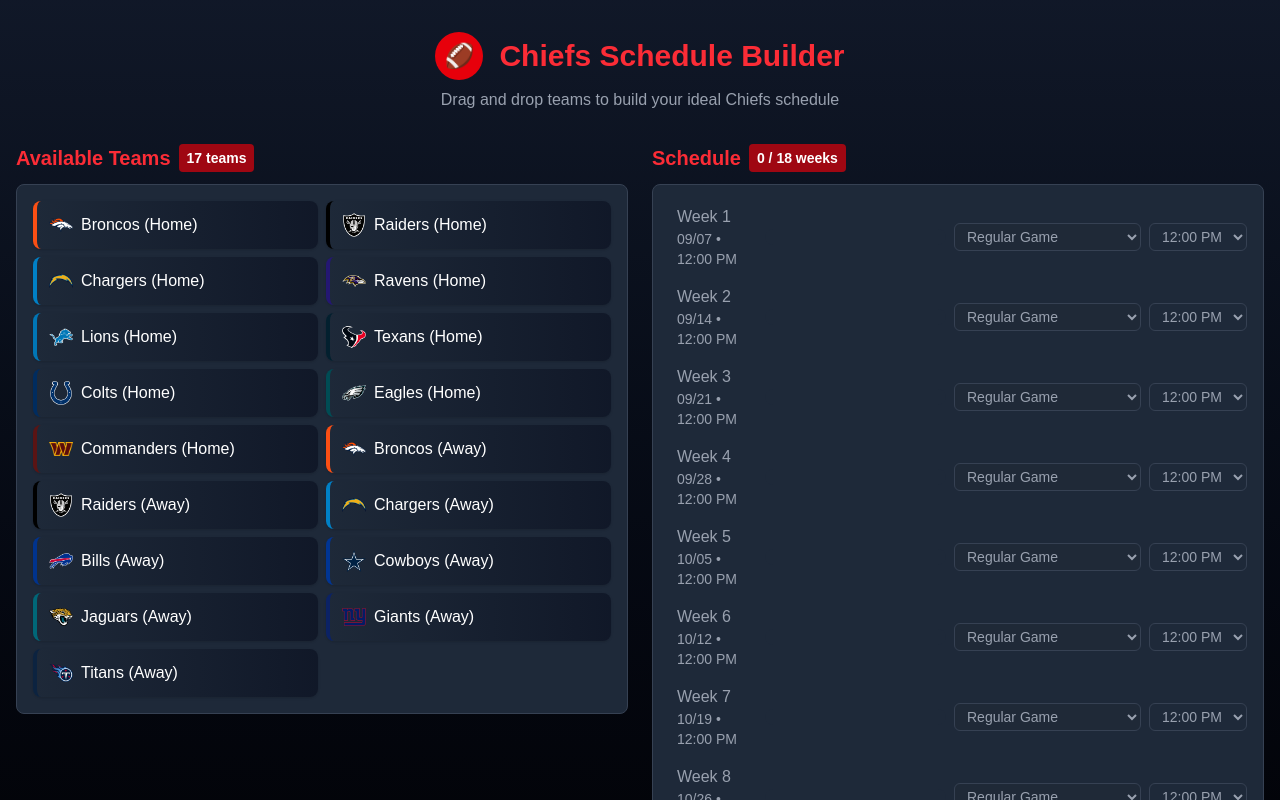
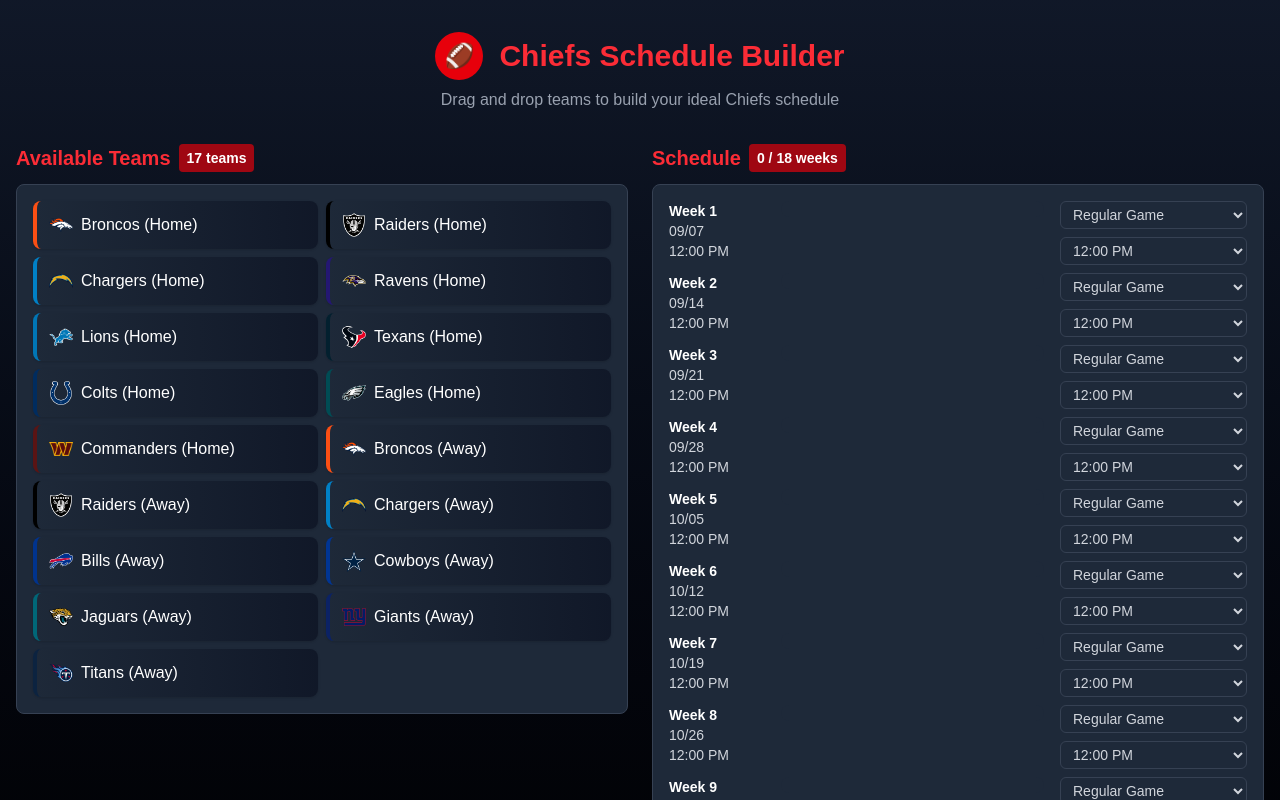
Before and after one commit to F-L-D-B/chiefs-schedule-dnd, a Next.js app: page / in a window 1280 px wide. Shown: the top 800 px of the page. Built offline with nearby package versions, Linux system fonts and the light colour scheme.

Commit message:
fixed layout

```diff
--- a/src/app/page.tsx
+++ b/src/app/page.tsx
@@ -504,16 +504,21 @@ interface WeekRowProps {
     };
 
     return (
-      <div className='mb-2 flex flex-col sm:flex-row items-stretch'>
-        <div className='w-full sm:w-24 flex-shrink-0 text-gray-400 font-medium mb-1 sm:mb-0 flex flex-row sm:flex-col items-center sm:items-start justify-between sm:justify-start px-2 py-1'>
-          <span>Week {weekNum}</span>
-          <span className='text-sm'>{gameDate}</span>
+        <div className='mb-2 flex flex-row items-start gap-4'>
+        {/* Week Info (Fixed width) */}
+        <div className='w-24 flex flex-col items-start text-sm text-gray-300'>
+          <span className='font-semibold text-white'>Week {weekNum}</span>
+          <span>{gameDate.split('•')[0].trim()}</span>
+          {gameDate.includes('•') && (
+            <span>{gameDate.split('•')[1].trim()}</span>
+          )}
         </div>
 
-        <div className='flex-grow flex items-center'>
+        {/* Drop Zone */}
+        <div className='flex-grow'>
           <DropZone
             id={id}
-            isWeek={true}
+            isWeek
             hasItem={!!item.team || item.tag === 'BYE'}
             tagColor={getTagColor(item.tag)}
           >
@@ -529,26 +534,25 @@ interface WeekRowProps {
               <div className='bg-gray-800 p-3 rounded-lg w-full text-center text-gray-400'>BYE WEEK</div>
             ) : null}
           </DropZone>
+        </div>
 
-          <div className='ml-2 flex-shrink-0 flex gap-2'>
-            {/* Game tag dropdown */}
+        {/* Controls */}
+        <div className='flex flex-col gap-2'>
           <select
             value={item.tag}
             onChange={(e) => onTagChange(e.target.value)}
-              className={`bg-gray-800 text-sm rounded-md px-2 py-1 border border-gray-700 ${getTagColor(item.tag) ? 'text-white' : 'text-gray-400'}`}
-              style={{ backgroundColor: getTagColor(item.tag) || '#1f2937' }}
+            className='bg-gray-800 text-sm rounded-md px-2 py-1 border border-gray-700 text-gray-300'
           >
             {gameTags.map((tag) => (
               <option key={tag.value} value={tag.value}>{tag.label}</option>
             ))}
           </select>
 
-            {/* Time slot dropdown (only for Regular games) */}
           {item.tag === '' && (
             <select
               value={item.timeSlot || 'noon'}
               onChange={(e) => onTimeSlotChange(e.target.value as 'noon' | 'mid-day')}
-                className='bg-gray-800 text-sm rounded-md px-2 py-1 border border-gray-700 text-gray-400'
+              className='bg-gray-800 text-sm rounded-md px-2 py-1 border border-gray-700 text-gray-300'
             >
               <option value='noon'>12:00 PM</option>
               <option value='mid-day'>3:25 PM</option>
@@ -556,7 +560,7 @@ interface WeekRowProps {
           )}
         </div>
       </div>
-      </div>
+
     );
   });
 
```
Lines whose indentation alone changed are shown as unchanged.
